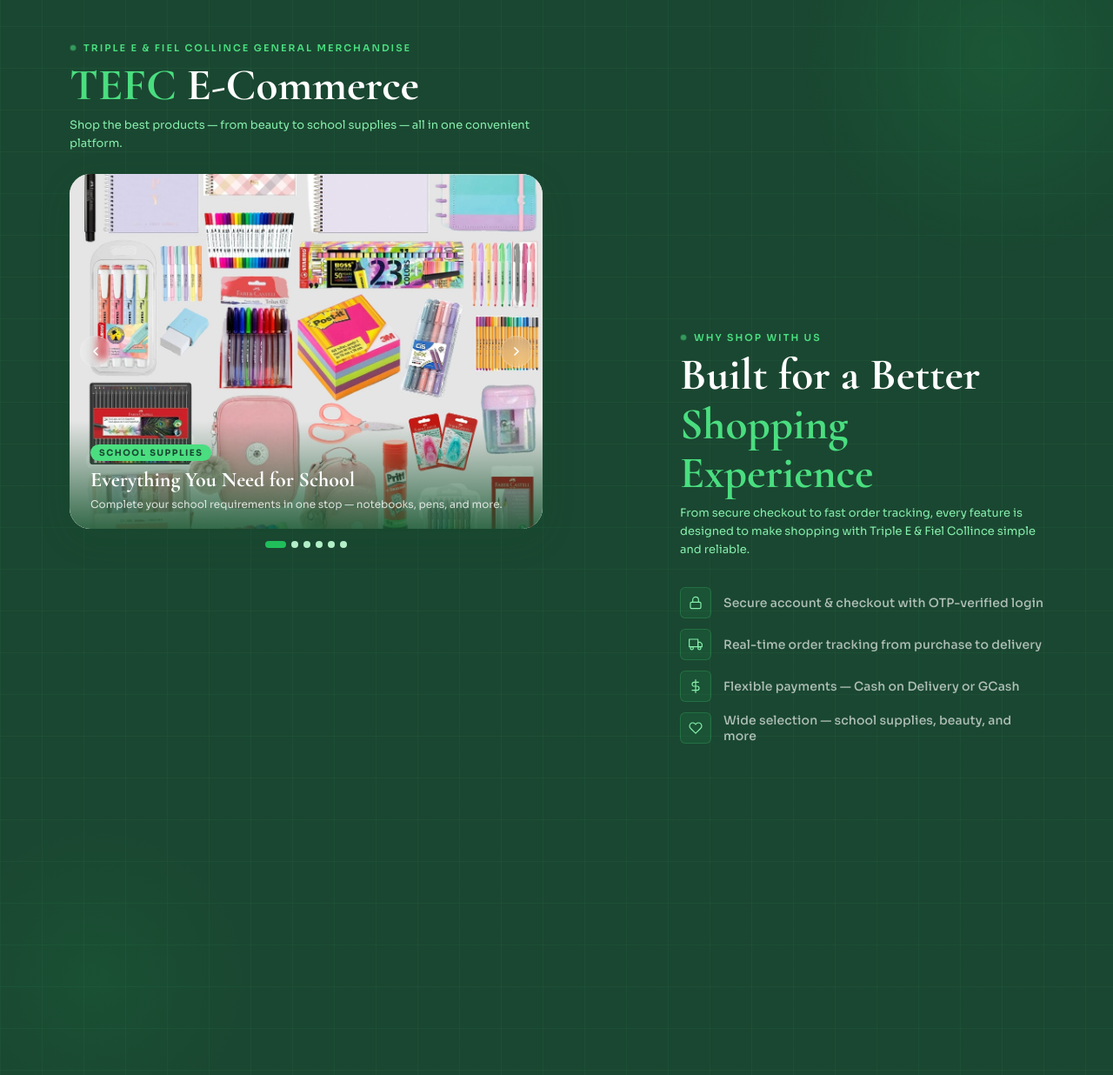
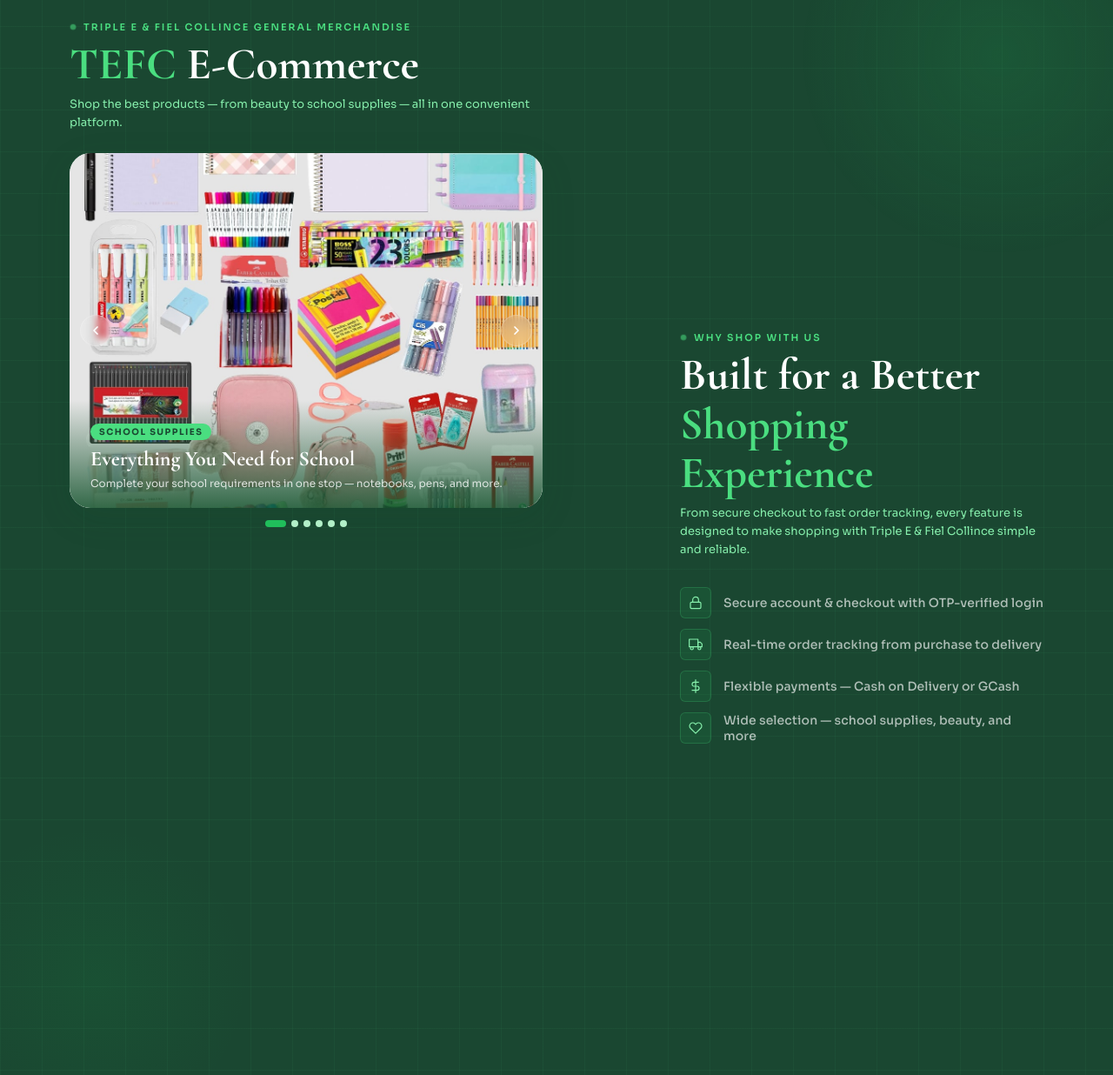
Before and after one commit to 7ckingSven/ecommerce-pos, a Flask app: page / in a window 1280 px wide. Shown: the part 66-1302 px from the top of the page at 87% size. Run offline with Flask 3, Linux system fonts and the light colour scheme.

Commit message:
Nudge slideshow card higher on landing and login pages by trimming hero-left top padding

```diff
--- a/backend/templates/landing.html
+++ b/backend/templates/landing.html
@@ -120,7 +120,7 @@
     /* ── Override hero-left alignment ── */
     .hero-left {
       justify-content: flex-start !important;
-      padding-top: 3rem !important;
+      padding-top: 1.5rem !important;
     }
 
     /* ── Hero title area ── */
--- a/backend/templates/login.html
+++ b/backend/templates/login.html
@@ -69,7 +69,7 @@
     /* ── Override hero-left alignment ── */
     .hero-left {
       justify-content: flex-start !important;
-      padding-top: 3rem !important;
+      padding-top: 1.5rem !important;
     }
 
     /* ── Hero title ── */
```
